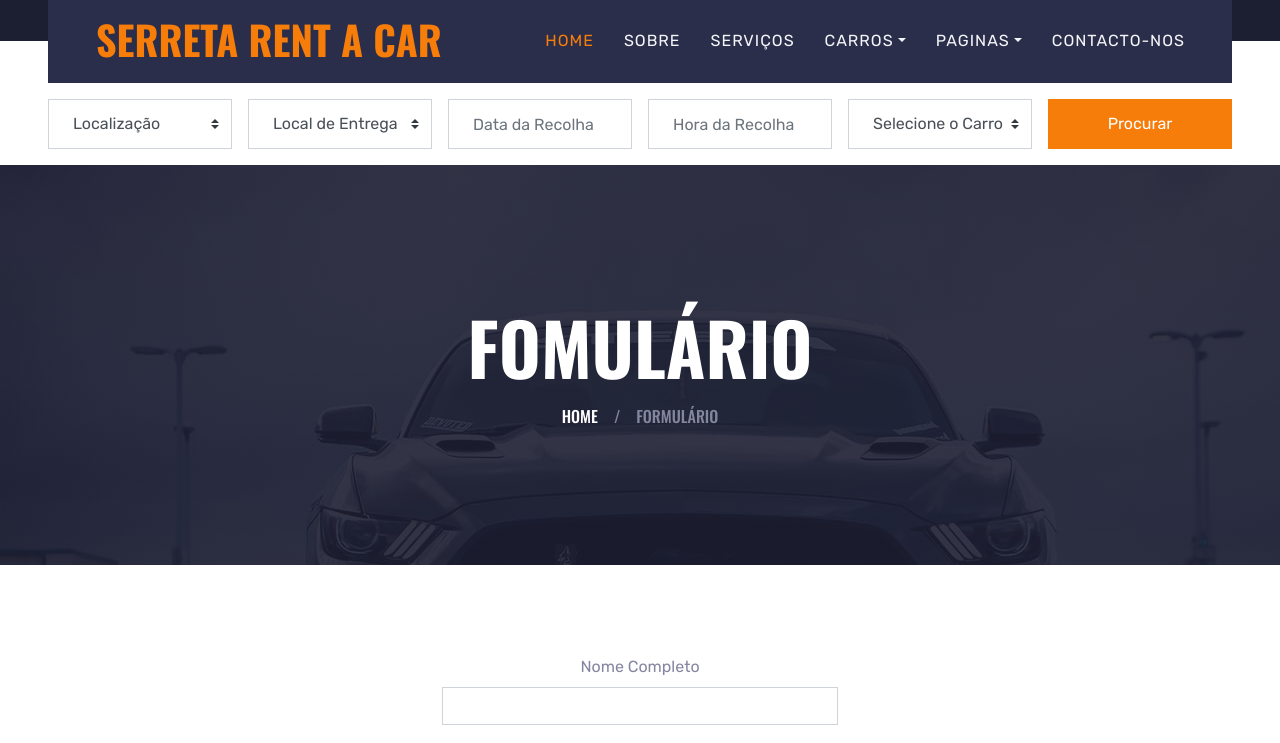
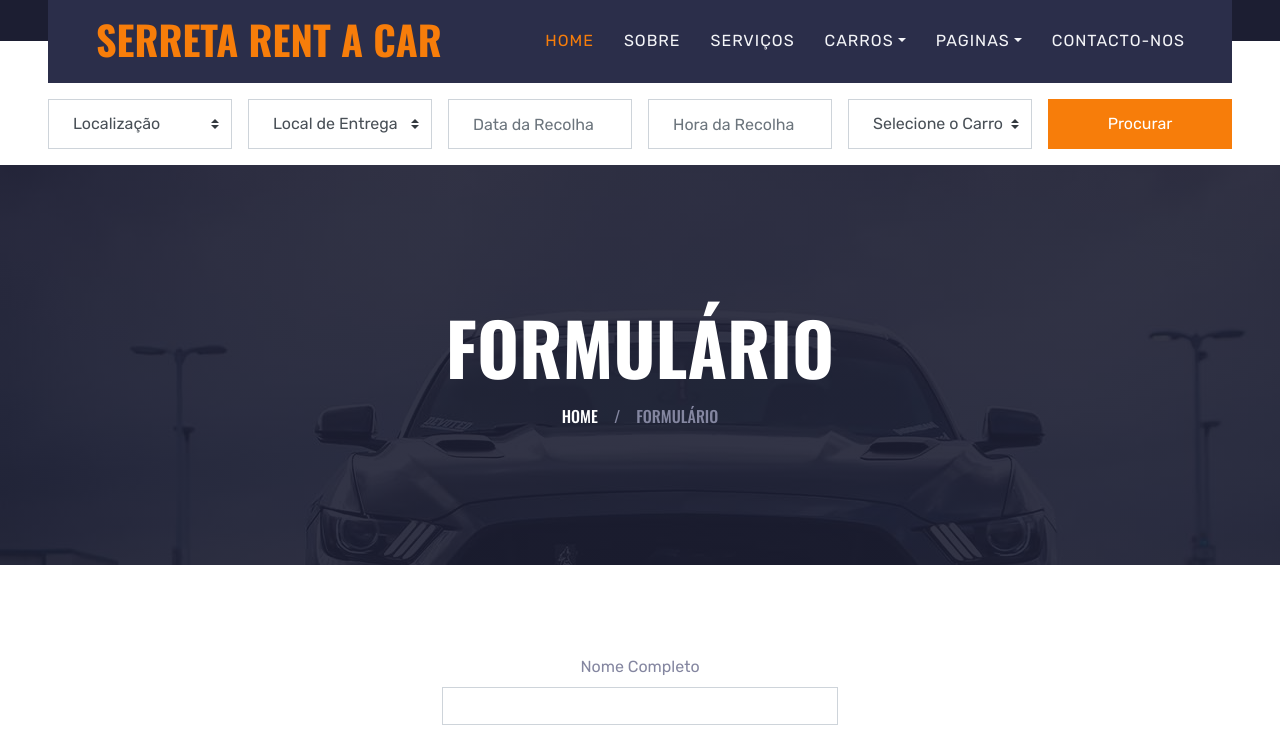
Before and after one commit to B0rges122/b0rges122.github.io, a plain HTML site: page formulário.html in a window 1280 px wide. Shown: the part 57-800 px from the top of the page. Drawn offline with nearby package versions, Linux system fonts and the light colour scheme.

Commit message:
Update formulário.html

```diff
--- a/formulário.html
+++ b/formulário.html
@@ -154,7 +154,7 @@
 
     <!-- Page Header Start -->
     <div class="container-fluid page-header">
-        <h1 class="display-3 text-uppercase text-white mb-3">Fomulário</h1>
+        <h1 class="display-3 text-uppercase text-white mb-3">Formulário</h1>
         <div class="d-inline-flex text-white">
             <h6 class="text-uppercase m-0"><a class="text-white" href="">Home</a></h6>
             <h6 class="text-body m-0 px-3">/</h6>
```
